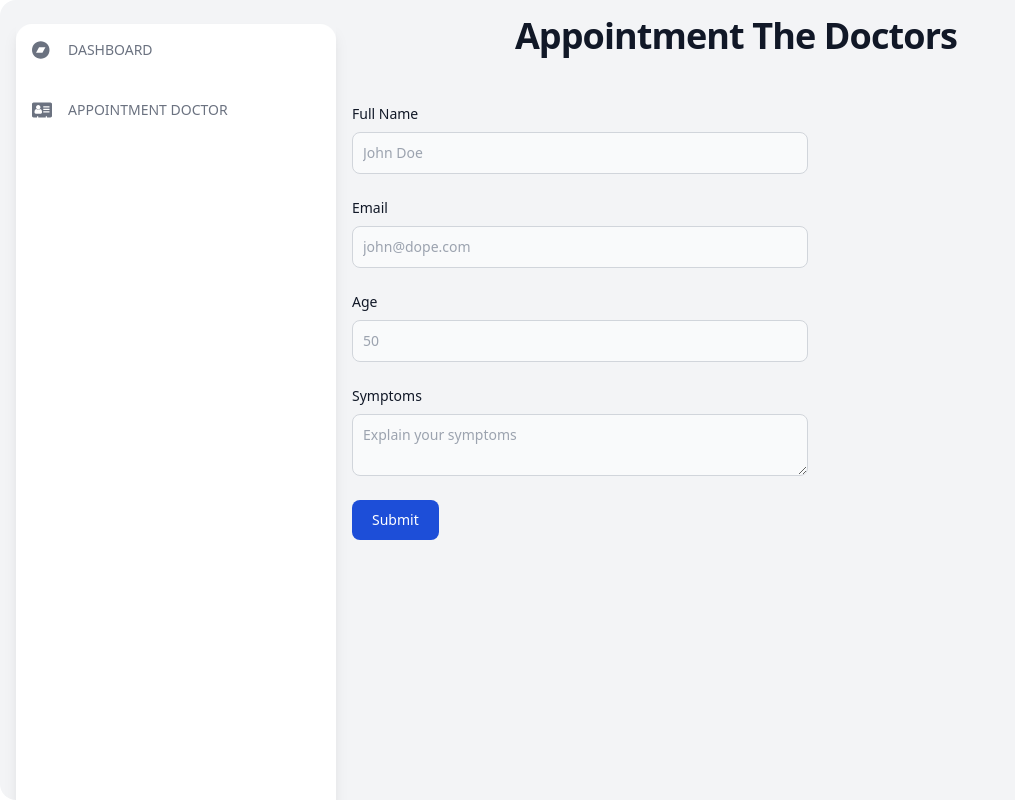
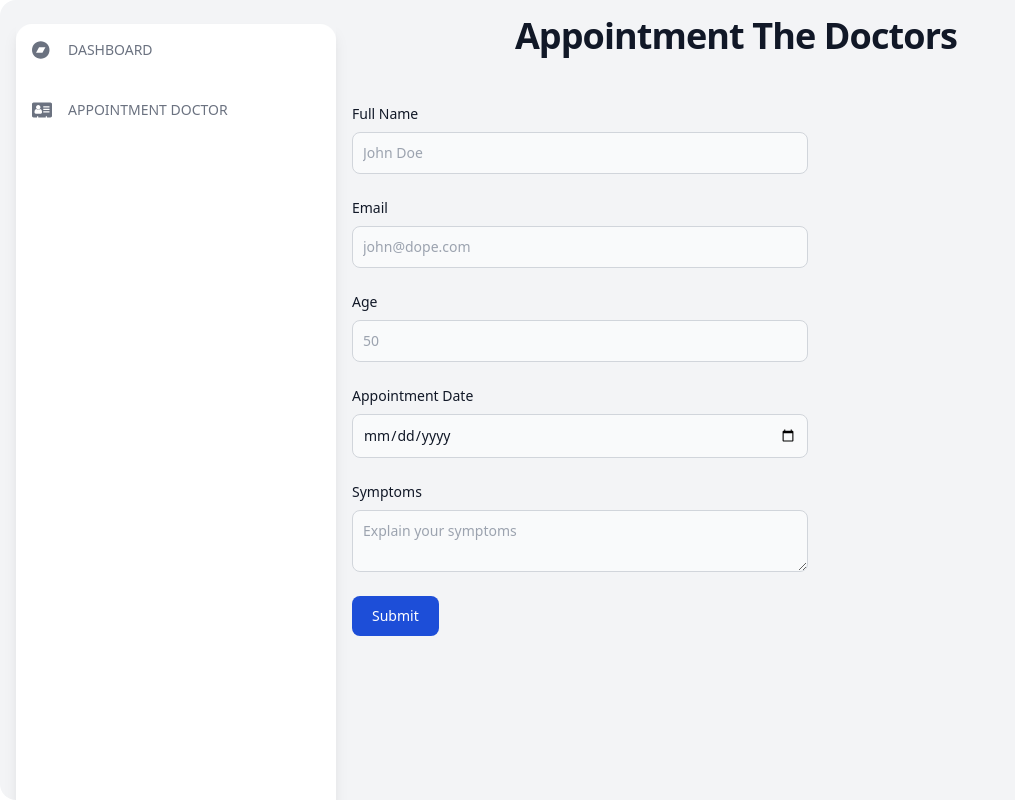
Before and after one commit to itsmeShishir/Tailwindproject, a React (Create React App) app: page /userAppointment in a window 1280 px wide. Shown: the whole page, without its empty margins (0-1015 px from the left). Built offline with nearby package versions, Linux system fonts and the light colour scheme.

Commit message:
Finish the Appointment Date Section

```diff
--- a/src/Users/pages/Appointment.js
+++ b/src/Users/pages/Appointment.js
@@ -1,7 +1,10 @@
 import React from "react";
 import Sidebar from "../components/sidebar";
+import { useState } from "react";
 
 function AppointmentUser() {
+  const [date,setdate] = useState();
+  console.log("Date", date);
   return (
     <div>
       <main className="relative h-screen overflow-hidden bg-gray-100 rounded-2xl">
@@ -65,6 +68,21 @@ function AppointmentUser() {
                     </div>
                     <div className="mb-6">
                       <label
+                        htmlFor="email"
+                        className="block mb-2 text-sm font-medium text-gray-900"
+                      >
+                        Appointment Date
+                      </label>
+                      <input
+                        type="date"
+                        onChange={e=>setdate(e.target.value)}
+                        className="bg-gray-50 border border-gray-300 text-gray-900 text-sm rounded-lg focus:ring-blue-500 focus:border-blue-500 block w-full p-2.5"
+                        placeholder="50"
+                        required
+                      />
+                    </div>
+                    <div className="mb-6">
+                      <label
                         htmlFor="age"
                         className="block mb-2 text-sm font-medium text-gray-900"
                       >
--- a/src/Users/pages/dash.js
+++ b/src/Users/pages/dash.js
@@ -21,7 +21,7 @@ function Dash() {
           <div className="flex flex-col w-full pl-0 md:p-4 md:space-y-4">
             <div className="h-screen pt-2 pb-24 pl-2 pr-2 overflow-auto md:pt-0 md:pr-0 md:pl-0">
               <div className="sm:flex-row">
-                <div className="w-1/3 card card-side bg-base-100 shadow-xl">
+                <div className="w-1/4 card card-side bg-base-100 shadow-xl mb-4">
                   <figure>
                     <img
                       src="https://images.unsplash.com/photo-1612349317150-e413f6a5b16d?ixlib=rb-4.0.3&ixid=MnwxMjA3fDB8MHxzZWFyY2h8NHx8ZG9jdG9yfGVufDB8fDB8fA%3D%3D&auto=format&fit=crop&w=600&q=60"
@@ -29,8 +29,8 @@ function Dash() {
                     />
                   </figure>
                   <div className="card-body">
-                    <h2 className="card-title">New movie is released!</h2>
-                    <p>Click the button to watch on Jetflix app.</p>
+                    <h2 className="card-title mt-2 text-2xl font-bold">Doctor Name</h2>
+                    <p className="mt-2 mb-2 font-bold">Doctor Experience</p>
                     <div className="card-actions justify-end">
                       <button
                         type="button"
```
